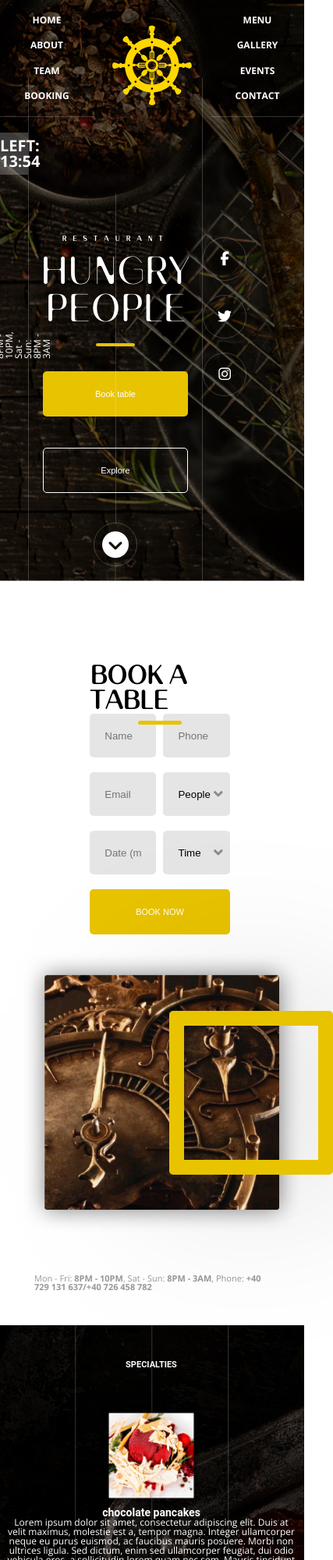
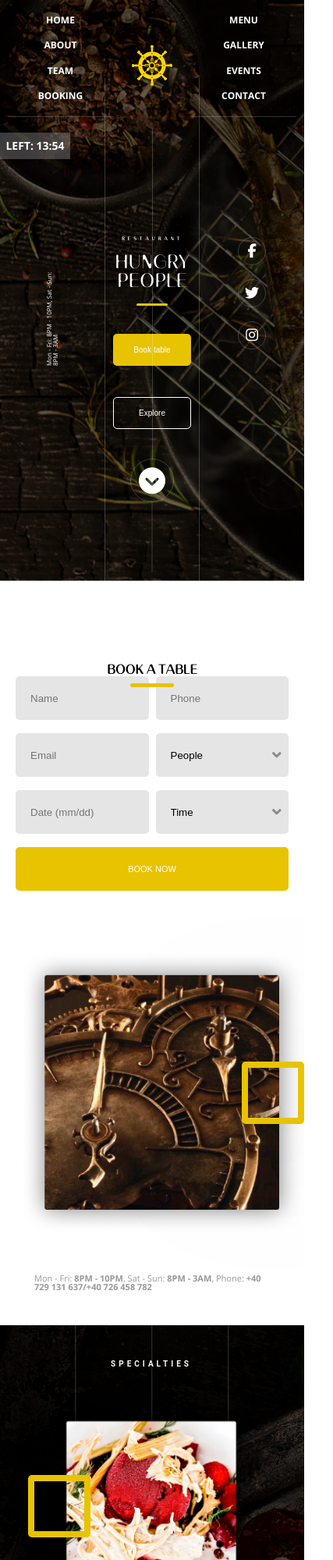
Before and after one commit to OnlyRaydek/Hunger__restaurant-landing-template, a website built with Parcel: page src/index.html in a window 390 px wide. Shown: the top 2000 px of the page at 78% size, 427 px wide, since content can reach past the window. Built offline with nearby package versions, Linux system fonts and the light colour scheme.

Commit message:
final solution

```diff
--- a/src/styles/_about.scss
+++ b/src/styles/_about.scss
@@ -6,6 +6,11 @@
   &__form {
     width: 46%;
     margin-left: 20px;
+
+    @media screen and (max-width: 425px) {
+      width: auto;
+      margin-right: 20px;
+    }
   }
 
   &__image {
@@ -24,13 +29,21 @@
         right: -10%;
         top: 50%;
         transform: translate(0, -50%);
-
         border: 19px solid #e8c300;
         box-sizing: border-box;
         filter: drop-shadow(0 0 93px rgba(0, 0, 0, 0.5));
         border-radius: 5px;
+        z-index: 1;
+      }
 
-        z-index: 1;
+      @media screen and (max-width: 425px) {
+        &::after {
+          width: 80px;
+          height: 80px;
+          right: 0%;
+          transform: translate(0, -50%);
+          border: 8px solid #e8c300;
+        }
       }
     }
 
--- a/src/styles/_button.scss
+++ b/src/styles/_button.scss
@@ -11,4 +11,12 @@
   &:hover {
     cursor: pointer;
   }
+
+  @media screen and (max-width: 425px) {
+    width: 100px;
+    padding: 14px 0;
+    font-size: 10px;
+    margin-left: 10px;
+    margin-right: 10px;
+  }
 }
--- a/src/styles/_delicious.scss
+++ b/src/styles/_delicious.scss
@@ -33,6 +33,17 @@
       border-radius: 46px;
       z-index: 1;
     }
+
+    @media screen and (max-width: 425px) {
+      margin-top: 50px;
+      font-size: 20px;
+
+      &::after {
+        width: 36px;
+        height: 3px;
+        bottom: -10px;
+      }
+    }
   }
 
   &__text {
@@ -41,16 +52,28 @@
     font-weight: 700;
     text-align: center;
     line-height: 26px;
+
+    @media screen and (max-width: 425px) {
+      margin-top: 20px;
+      padding: 0 10px;
+      font-size: 12px;
+      line-height: 20px;
+    }
   }
 
   &__navigation {
     width: 100%;
+    padding: 0 10px;
   }
 
   &__list {
     display: flex;
     justify-content: center;
     margin-top: 46px;
+
+    @media screen and (max-width: 425px) {
+      margin: 23px 10px 10px;
+    }
   }
 
   &__category {
@@ -71,6 +94,13 @@
 
     &:not(:last-child) {
       border-right: 1px solid $edge-color-darker;
+    }
+
+    @media screen and (max-width: 425px) {
+      max-width: 80px;
+      padding: 10px 8px;
+      font-size: 8px;
+      line-height: 12px;
     }
   }
 
@@ -97,5 +127,23 @@
       line-height: 16px;
       letter-spacing: 1px;
     }
+
+    @media screen and (max-width: 425px) {
+      padding: 30px 15px;
+
+      &-item {
+        padding-bottom: 20px;
+      }
+
+      &-text {
+        font-size: 8px;
+        line-height: 12px;
+      }
+
+      &-text-bold {
+        font-size: 8px;
+        letter-spacing: 0;
+      }
+    }
   }
 }
--- a/src/styles/_events.scss
+++ b/src/styles/_events.scss
@@ -65,6 +65,35 @@
         left: -108px;
       }
     }
+
+    @media screen and (max-width: 425px) {
+      width: 70%;
+
+      &::before {
+        width: 188px;
+        height: 50px;
+        bottom: 87px;
+        right: -51px;
+        font-size: 10px;
+        line-height: 10px;
+      }
+
+      &:last-child::before {
+        left: -51px;
+      }
+
+      &::after {
+        width: 70px;
+        height: 70px;
+        right: 0%;
+        transform: translate(0, -50%);
+        border: 8px solid #e8c300;
+      }
+
+      &:first-child::after {
+        left: 0%;
+      }
+    }
   }
 
   @media screen and (max-width: 972px) {
--- a/src/styles/_footer.scss
+++ b/src/styles/_footer.scss
@@ -24,10 +24,15 @@
     text-align: center;
     color: $text-color-white;
     opacity: 0.5;
+
+    @media screen and (max-width: 425px) {
+      margin-top: 40px;
+    }
   }
 
   @media screen and (max-width: 972px) {
-    height: 1000px;
-    margin-top: 150px;
+    margin-top: 40px;
+    padding: 0 10px;
+    font-size: 8px;
   }
 }
--- a/src/styles/_form.scss
+++ b/src/styles/_form.scss
@@ -36,6 +36,10 @@
       background: $text-color-yellow;
       border-radius: 46px;
       z-index: 1;
+    }
+
+    @media screen and (max-width: 425px) {
+      font-size: 16px;
     }
   }
 
--- a/src/styles/_header.scss
+++ b/src/styles/_header.scss
@@ -22,6 +22,10 @@
     @media screen and (max-width: 1110px) {
       width: 150px;
       padding: 18px 24px 0;
+    }
+
+    @media screen and (max-width: 425px) {
+      width: 100px;
     }
   }
 
@@ -83,6 +87,17 @@
         margin-right: 0;
       }
     }
+
+    @media screen and (max-width: 425px) {
+
+      &:first-child {
+        margin-left: 10px;
+      }
+
+      &:last-child {
+        margin-right: 10px;
+      }
+    }
   }
 
   &__main {
@@ -110,6 +125,10 @@
   &__date {
     margin-top: 70px;
     transform: rotate(-90deg);
+
+    @media screen and (max-width: 425px) {
+      font-size: 8px;
+    }
   }
 
   &__timer {
@@ -130,6 +149,12 @@
       max-width: 120px;
       padding: 7px 0;
       font-size: 20px;
+    }
+
+    @media screen and (max-width: 425px) {
+      max-width: 90px;
+      padding: 10px 0;
+      font-size: 14px;
     }
   }
 
@@ -188,6 +213,21 @@
         bottom: -24px;
         width: 50px;
         height: 4px;
+      }
+    }
+
+    @media screen and (max-width: 425px) {
+      font-size: 24px;
+
+      &::before {
+        font-size: 6px;
+        letter-spacing: 4px;
+      }
+
+      &::after {
+        bottom: -20px;
+        width: 40px;
+        height: 3px;
       }
     }
   }
@@ -306,5 +346,11 @@
       color: $text-color-yellow;
       border-color: $text-color-yellow;
     }
+
+    @media screen and (max-width: 425px) {
+      width: 36px;
+      height: 36px;
+      margin: 0 auto;
+    }
   }
 }
--- a/src/styles/_specialties.scss
+++ b/src/styles/_specialties.scss
@@ -6,11 +6,17 @@
     padding: 45px 0;
     font-size: 11px;
     font-weight: 700;
+    letter-spacing: 8px;
     text-transform: uppercase;
     color: rgb(255, 255, 255);
     opacity: 0;
     -webkit-transform: translateX(500px);
     transform: translateX(500px);
+
+    @media screen and (max-width: 425px) {
+      font-size: 10px;
+      letter-spacing: 4px;
+    }
   }
 
   &__slides {
@@ -36,16 +42,96 @@
   }
 
   &__image {
+
+    &::after {
+      content: "";
+      position: absolute;
+      width: 210px;
+      height: 210px;
+      left: -10%;
+      top: 50%;
+      transform: translate(0, -50%);
+      border: 19px solid #e8c300;
+      box-sizing: border-box;
+      filter: drop-shadow(0 0 93px rgba(0, 0, 0, 0.5));
+      border-radius: 5px;
+      z-index: 1;
+    }
+
     @media screen and (max-width: 972px) {
-      width: 35%;
+      width: 70%;
+      margin-bottom: 75px;
+    }
+
+    @media screen and (max-width: 425px) {
+      margin-bottom: 20px;
+
+      &::after {
+        width: 80px;
+        height: 80px;
+        left: -10%;
+        transform: translate(0, -50%);
+        border: 8px solid #e8c300;
+      }
     }
   }
 
   &__title {
+    margin-bottom: 30px;
+    font-family: "Banny", sans-serif;
+    font-size: 33px;
+    font-weight: 400;
+    letter-spacing: 1px;
+    line-height: 44px;
+    text-transform: uppercase;
     color: $text-color-white;
+
+    &::after {
+      content: "";
+      position: absolute;
+      width: 56px;
+      height: 5px;
+      top: 50px;
+      left: 50%;
+      transform: translateX(-50%);
+      background: #e8c300;
+      border-radius: 46px;
+      z-index: 1;
+    }
+
+    @media screen and (max-width: 425px) {
+      font-size: 16px;
+
+      &::after {
+        width: 36px;
+        height: 3px;
+      }
+    }
   }
 
   &__text {
+    font-size: 13px;
+    font-weight: 400;
+    line-height: 22px;
     color: $text-color-white;
+
+    & > span {
+      display: block;
+      font-size: 17px;
+      font-weight: 700;
+      line-height: 26px;
+
+      @media screen and (max-width: 425px) {
+        padding: 0 6px;
+        font-size: 10px;
+        line-height: 13px;
+      }
+    }
+
+    @media screen and (max-width: 425px) {
+      padding: 0 6px;
+      font-size: 8px;
+      line-height: 11px;
+    }
   }
 }
```
Also changed, not shown: src/index.html (+3 -0 lines).
